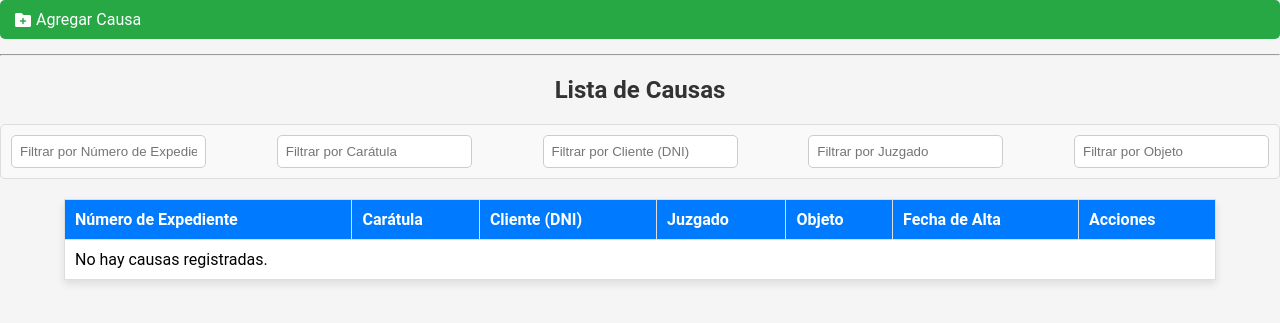
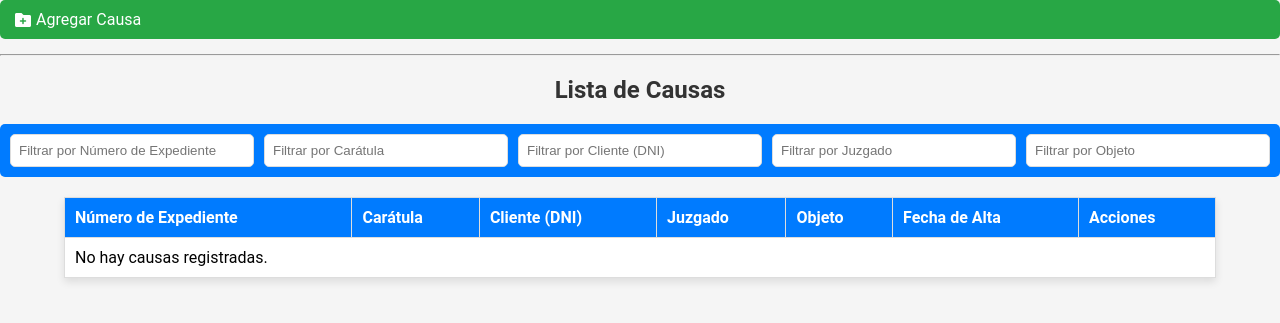
Before and after one commit to gcrysuk/Proyecto_abogados, a PHP site: page /views/causas.php in a window 1280 px wide. Shown: the part 107-430 px from the top of the page. Run offline with PHP 8.4, Linux system fonts and the light colour scheme; data that the repository does not hold is empty.

Commit message:
version12.5

```diff
--- a/views/causas.php
+++ b/views/causas.php
@@ -146,17 +146,17 @@ include_once '../database/conexion.php';
     <h2>Lista de Causas</h2>
     <table>
         <div class="filter-container"
-            style="display: flex; justify-content: space-between; gap: 10px; padding: 10px; background-color: #f9f9f9; border: 1px solid #ddd; border-radius: 5px; margin-bottom: 15px;">
+            style="background-color: #007BFF; padding: 10px; border-radius: 5px; display: flex; justify-content: space-between; gap: 10px; margin-bottom: 15px;">
             <input type="text" id="filterNumero" placeholder="Filtrar por Número de Expediente" oninput="filterTable(0)"
-                style="padding: 8px; border: 1px solid #ccc; border-radius: 5px;">
+                style="padding: 8px; border: 1px solid #ddd; border-radius: 5px; width: 100%;">
             <input type="text" id="filterCaratula" placeholder="Filtrar por Carátula" oninput="filterTable(1)"
-                style="padding: 8px; border: 1px solid #ccc; border-radius: 5px;">
+                style="padding: 8px; border: 1px solid #ddd; border-radius: 5px; width: 100%;">
             <input type="text" id="filterCliente" placeholder="Filtrar por Cliente (DNI)" oninput="filterTable(2)"
-                style="padding: 8px; border: 1px solid #ccc; border-radius: 5px;">
+                style="padding: 8px; border: 1px solid #ddd; border-radius: 5px; width: 100%;">
             <input type="text" id="filterJuzgado" placeholder="Filtrar por Juzgado" oninput="filterTable(3)"
-                style="padding: 8px; border: 1px solid #ccc; border-radius: 5px;">
+                style="padding: 8px; border: 1px solid #ddd; border-radius: 5px; width: 100%;">
             <input type="text" id="filterObjeto" placeholder="Filtrar por Objeto" oninput="filterTable(4)"
-                style="padding: 8px; border: 1px solid #ccc; border-radius: 5px;">
+                style="padding: 8px; border: 1px solid #ddd; border-radius: 5px; width: 100%;">
         </div>
         <thead>
             <tr>
```
